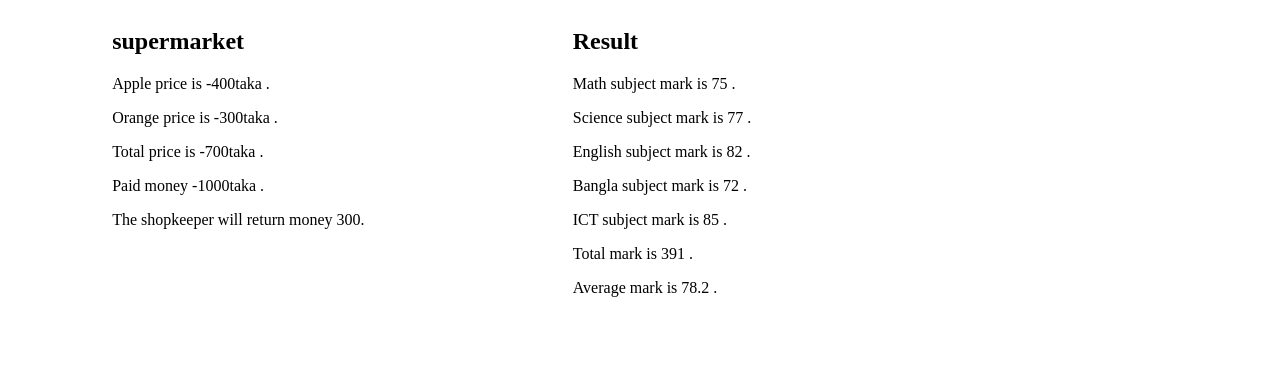
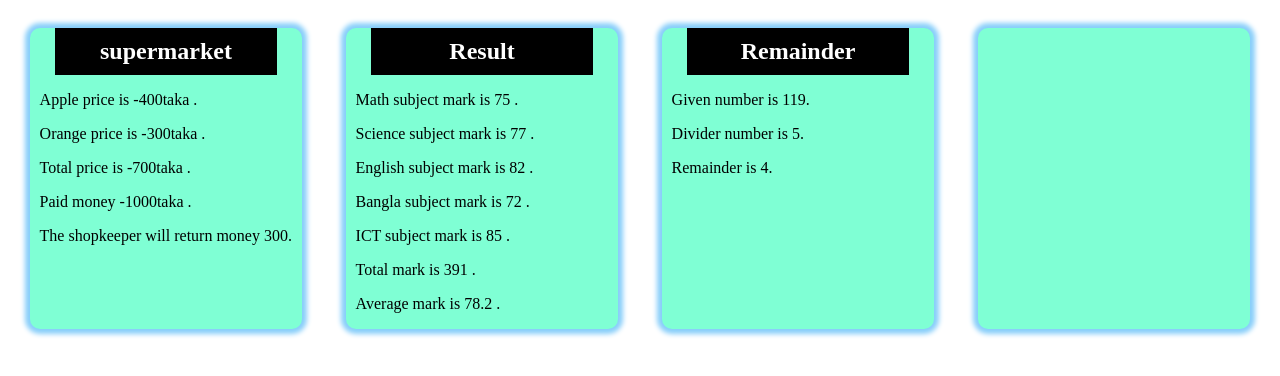
Before and after one commit to Sharafat78670/one-task, a plain HTML site: page index.html in a window 1280 px wide. Drawn offline with Linux system fonts and the light colour scheme.

Commit message:
Added remainder teask

```diff
--- a/index.html
+++ b/index.html
@@ -9,6 +9,30 @@
         .java {
             display: flex;
             justify-content: space-around;
+        }
+        section{
+            background-color: aquamarine;
+            width: 20%;
+            padding: 0 10px;
+            margin-top: 20px;
+            border-radius: 10px;
+            box-shadow: 0 0 5px 5px lightskyblue;
+        }
+        h2{
+            text-align: center;
+            background-color: black;
+            color: white;
+            width: 80%;
+            margin: 0 auto;
+            padding: 10px;
+        }
+        @media screen and (max-width:576px) {
+            .java{
+                flex-direction: column;
+            }
+            section{
+                width: 100%;
+            }
         }
     </style>
 </head>
@@ -42,7 +66,11 @@
             </section>
             <!-- Task -3 -->
             <section>
-
+                <h2>Remainder</h2>
+                <p id="given-num"></p>
+                <p id="divided"></p>
+                <p id="remainder"></p>
+                <script src="remainder.js"></script>
             </section>
             <!-- Task -4 -->
             <section>
--- /dev/null
+++ b/nan.js
@@ -0,0 +1,4 @@
+var a = isNaN("sh");
+
+// var a = isNaN(2-10);
+console.log(a)
--- /dev/null
+++ b/remainder.js
@@ -0,0 +1,7 @@
+var given_number=119;
+var divider_number=5;
+var remainder= given_number % divider_number;
+
+document.getElementById("given-num").innerHTML="Given number is " + given_number + "."
+document.getElementById("divided").innerHTML="Divider number is " + divider_number + "."
+document.getElementById("remainder").innerHTML="Remainder is " + remainder + "."
```
